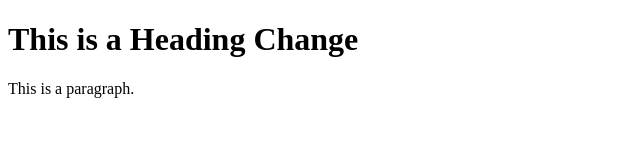
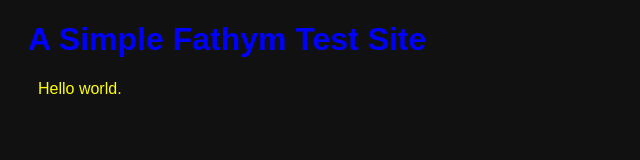
Before and after one commit to FathymTesterA/TestRepo, a website: page index.html in a window 1280 px wide. Shown: the whole page, without its empty margins (0-640 px from the left). Drawn offline with Linux system fonts and the light colour scheme.

Commit message:
style sheet test

```diff
--- a/index.html
+++ b/index.html
@@ -1,12 +1,13 @@
 <!DOCTYPE html>
 <html>
 <head>
-<title>Page Title</title>
+<title>Fathym Test</title>
+<link rel="stylesheet" href="style.css">
 </head>
 <body>
 
-<h1>This is a Heading Change</h1>
-<p>This is a paragraph.</p>
+<h1>A Simple Fathym Test Site</h1>
+<p>Hello world.</p>
 
 </body>
 </html>
--- /dev/null
+++ b/style.css
@@ -0,0 +1,14 @@
+body {
+    background-color: #111111;
+    font-family: Arial, Helvetica, sans-serif;
+  }
+
+  h1 {
+    color: blue;
+    margin-left: 20px;
+  }
+
+  p {
+      color: yellow;
+      margin-left: 30px;
+  }
```
